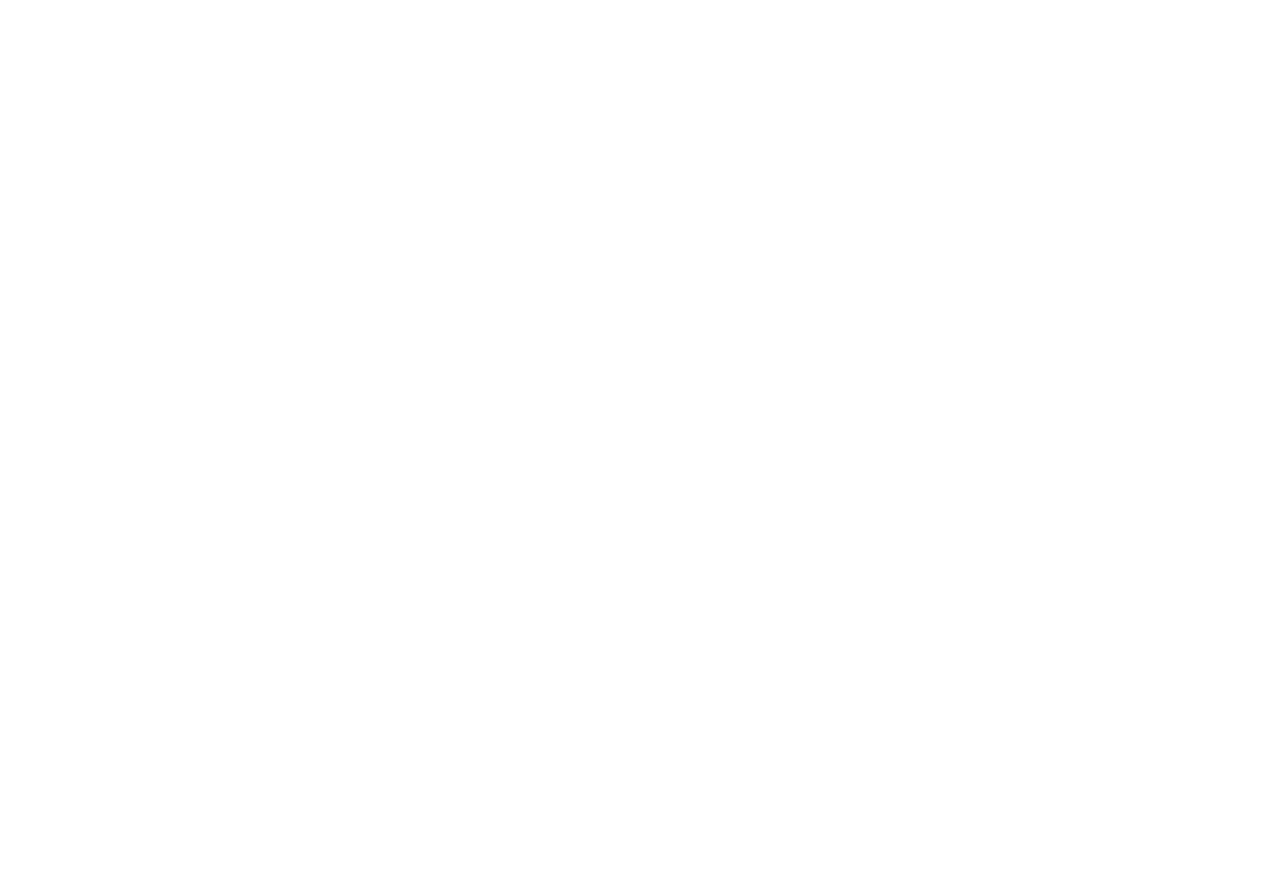
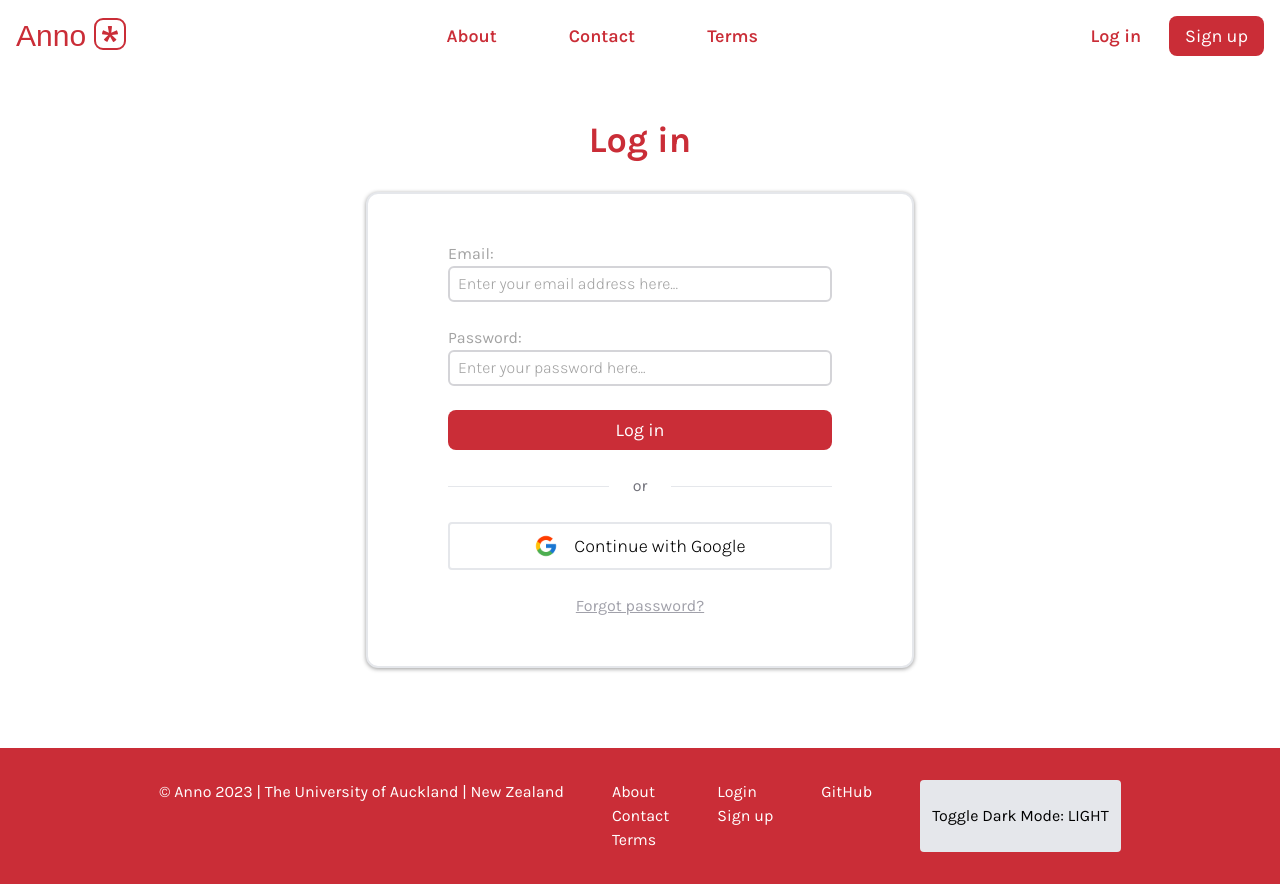
Before and after one commit to mjakeman/anno-pdf, a React (Vite) app in the folder frontend/: page /project-group-fearless-foxes/login in a window 1280 px wide. Before the commit this address had no page. Before the commit the page ends 800 px from the top, so only its background shows below. Built offline with nearby package versions, Linux system fonts and the light colour scheme; a web font is replaced by a local one.

Commit message:
PDF-38: Added login page

```diff
--- a/frontend/src/App.tsx
+++ b/frontend/src/App.tsx
@@ -7,6 +7,7 @@ import Home from "./components/public/pages/Home";
 import About from "./components/public/pages/About";
 import Contact from "./components/public/pages/Contact";
 import Terms from "./components/public/pages/Terms";
+import Login from "./components/public/pages/Login";
 
 export default function App() {
 
@@ -19,6 +20,7 @@ export default function App() {
                 <Route path="about" element={<About/>} />
                 <Route path="contact" element={<Contact/>} />
                 <Route path="terms" element={<Terms/>} />
+                <Route path="login" element={<Login/>} />
             </Route>
             <Route path="project-group-fearless-foxes/dash" element={<DashboardLayout />}>
                 <Route index element={<Dashboard/>} />
--- a/frontend/src/components/public/pages/Contact.tsx
+++ b/frontend/src/components/public/pages/Contact.tsx
@@ -17,11 +17,11 @@ export default function Contact() {
           <form className="my-12 p-12 flex flex-col gap-6 bg-white dark:bg-anno-space-900 drop-shadow-around border-2 dark:border-anno-space-100 rounded-xl">
               <div>
                   <label className="mb-2 text-neutral-400 dark:text-white" htmlFor="name-input" >Name: <span className="text-red-500">*</span></label>
-                  <input required type="text" id="name-input" placeholder="Enter your name here..." className="bg-white dark:bg-anno-space-700 px-2 py-1 border-2 border-zinc-300 rounded-lg placeholder:text-neutral-400 placeholder:font-light focus:outline-none focus:border-blue-500 w-full rounded-md focus:ring-1 dark:focus:invalid:bg-pink-200 dark:text-white focus:invalid:border-pink-600 focus:invalid:ring-pink-500"/>
+                  <input type="text" id="name-input" placeholder="Enter your name here..." className="bg-white dark:bg-anno-space-700 px-2 py-1 border-2 border-zinc-300 rounded-lg placeholder:text-neutral-400 placeholder:font-light focus:outline-none focus:border-blue-500 w-full rounded-md focus:ring-1 dark:focus:invalid:bg-pink-200 dark:text-white focus:invalid:border-pink-600 focus:invalid:ring-pink-500"/>
               </div>
               <div>
                   <label className="mb-2 text-neutral-400 dark:text-white" htmlFor="message-input" >Message (max. 500 characters): <span className="text-red-500">*</span></label>
-                  <textarea rows={8} required maxLength={500} id="message-input" placeholder="Enter your message here..." className="resize-none bg-white dark:bg-anno-space-700 px-2 py-1 border-2 border-zinc-300 rounded-lg placeholder:text-neutral-400 placeholder:font-light focus:outline-none focus:border-blue-500 w-full rounded-md focus:ring-1 dark:focus:invalid:bg-pink-200 dark:text-white focus:invalid:border-pink-600 focus:invalid:ring-pink-500"/>
+                  <textarea rows={8} maxLength={500} id="message-input" placeholder="Enter your message here..." className="resize-none bg-white dark:bg-anno-space-700 px-2 py-1 border-2 border-zinc-300 rounded-lg placeholder:text-neutral-400 placeholder:font-light focus:outline-none focus:border-blue-500 w-full rounded-md focus:ring-1 dark:focus:invalid:bg-pink-200 dark:text-white focus:invalid:border-pink-600 focus:invalid:ring-pink-500"/>
               </div>
 
               {/* TODO: add email / form submut functionality */}
--- /dev/null
+++ b/frontend/src/components/public/pages/Login.tsx
@@ -0,0 +1,41 @@
+import Container from "../../Container";
+import PrimaryButton from "../../PrimaryButton";
+import googleLogo from "../../../assets/glogo.svg";
+
+export default function Login() {
+    return (
+        <Container>
+            <div className="flex flex-col items-center my-12">
+                <h1 className="text-4xl font-bold text-anno-red-primary dark:text-anno-pink-500 text-center">Log in</h1>
+                <form className="my-8 px-20 py-12 flex flex-col gap-6 bg-white dark:bg-anno-space-900 drop-shadow-around border-2 dark:border-anno-space-100 rounded-xl">
+                    <div className="w-96">
+                        <label className="mb-2 text-neutral-400 dark:text-white" htmlFor="email-input" >Email:</label>
+                        <input type="email" id="email-input" placeholder="Enter your email address here..." className="bg-white dark:bg-anno-space-700 px-2 py-1 border-2 border-zinc-300 rounded-lg placeholder:text-neutral-400 placeholder:font-light focus:outline-none focus:border-blue-500 w-full rounded-md focus:ring-1 dark:focus:invalid:bg-pink-200 dark:text-white invalid:text-pink-500 focus:invalid:text-pink-500 invalid:border-pink-600 invalid:ring-pink-500 focus:invalid:border-pink-600 focus:invalid:ring-pink-500"/>
+                    </div>
+                    <div className="w-96">
+                        <label className="mb-2 text-neutral-400 dark:text-white" htmlFor="password-input" >Password:</label>
+                        <input type="password" id="password-input" placeholder="Enter your password here..." className="bg-white dark:bg-anno-space-700 px-2 py-1 border-2 border-zinc-300 rounded-lg placeholder:text-neutral-400 placeholder:font-light focus:outline-none focus:border-blue-500 w-full rounded-md focus:ring-1 dark:focus:invalid:bg-pink-200 dark:text-white invalid:text-pink-500 focus:invalid:text-pink-500 invalid:border-pink-600 invalid:ring-pink-500 focus:invalid:border-pink-600 focus:invalid:ring-pink-500"/>
+                    </div>
+
+                    {/* TODO: add LOGIN functionality */}
+                   <PrimaryButton onClick={() => console.log('Log in!')} label="Log in"/>
+
+                    <div className="flex flex-row gap-6 items-center text-zinc-500 dark:text-white">
+                        <hr className="w-full" />
+                        <span>or</span>
+                        <hr className="w-full" />
+                    </div>
+
+                    {/* Continue with Google Button - TODO: add functionality or replace with package */}
+                    <button type="button" className="flex flex-row items-center justify-center gap-4 bg-white border-2 p-2 rounded transition-colors hover:bg-zinc-200">
+                        <img className="w-6 h-6" src={googleLogo} alt="Google logo" />
+                        <span className="text-lg font-light">Continue with Google</span>
+                    </button>
+
+                    <a href="#" className="text-zinc-400 underline text-center transition-colors hover:text-anno-pink-500 dark:hover:text-anno-pink-500 dark:text-white ">Forgot password?</a>
+
+                </form>
+            </div>
+        </Container>
+    );
+}
```
Also changed, not shown: frontend/src/assets/glogo.svg (added).
